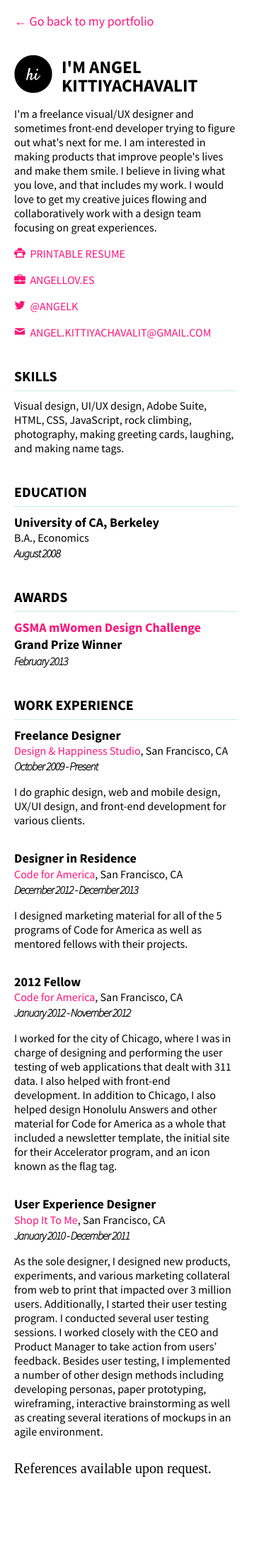
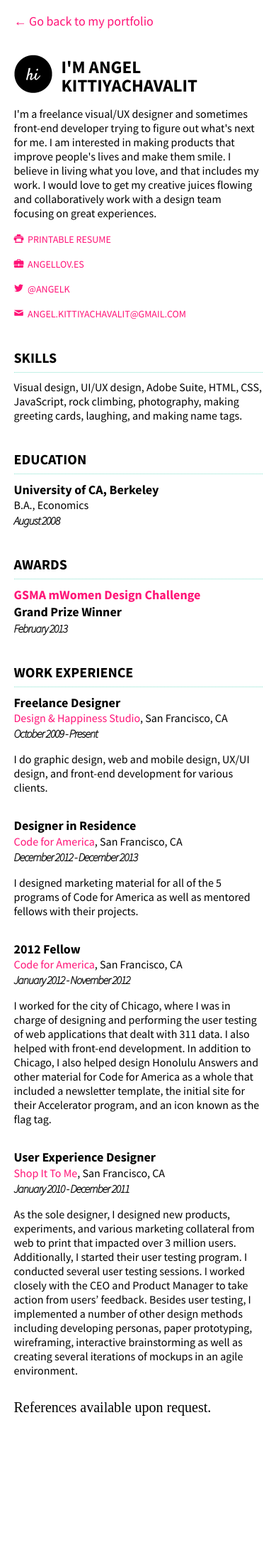
Before and after one commit to ahelkit/angellov.es, a Jekyll site: the page resumes/index.html, which Jekyll copies as it is, in a window 390 px wide. Shown: the whole page at 71% size. Built offline with Jekyll 4.4.1, drawn with Linux system fonts in a browser that asks for light colours; comment, search, counter and statistics services are not loaded; after the commit the page ends 2107 px from its top, so only the background shows below that.

Commit message:
Updated padding

```diff
--- a/css/main.css
+++ b/css/main.css
@@ -679,8 +679,11 @@ div.casestudy .webimage {
     line-height: 20px;
   }
 
+  #life, #work {
+    padding: 0px 20px;
+  }
+
   #life {
-    padding: 0px 20px;
     background-image: none;
     width: inherit;
   }
@@ -721,9 +724,9 @@ div.casestudy .webimage {
 
 @media (max-width: 767px) {
 
-  body div.resume {
-    margin-right: 0px;
-    margin-left: 0px;
+  body {
+    padding-left: 0px;
+    padding-right: 0px;
   }
 
   .header img {
@@ -816,6 +819,6 @@ div.casestudy .webimage {
   }
 
   div.resume .icons li{
-    font-size: 16px;
+    font-size: 14px;
   }
 }
```
Also changed, not shown: img/letterpest_mobile1.png (added), img/letterpest_mobile2.gif (added), img/letterpest_mobile3.gif (added), img/letterpest_mobile4.png (added), img/letterpest_mobile5.png (added), img/letterpest_mobile6.png (added), img/letterpest_mobile7.png (added), 8 other files.
